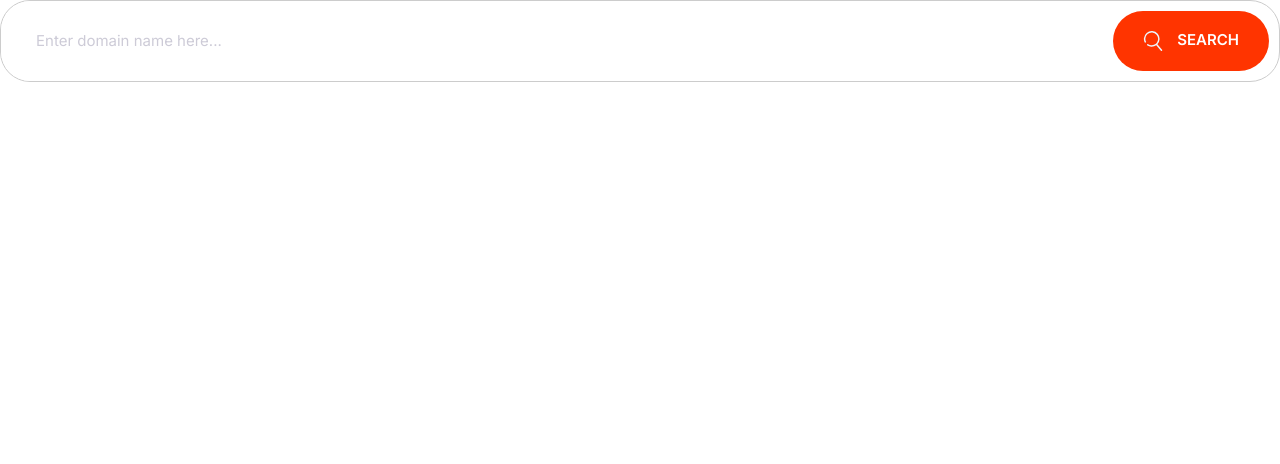
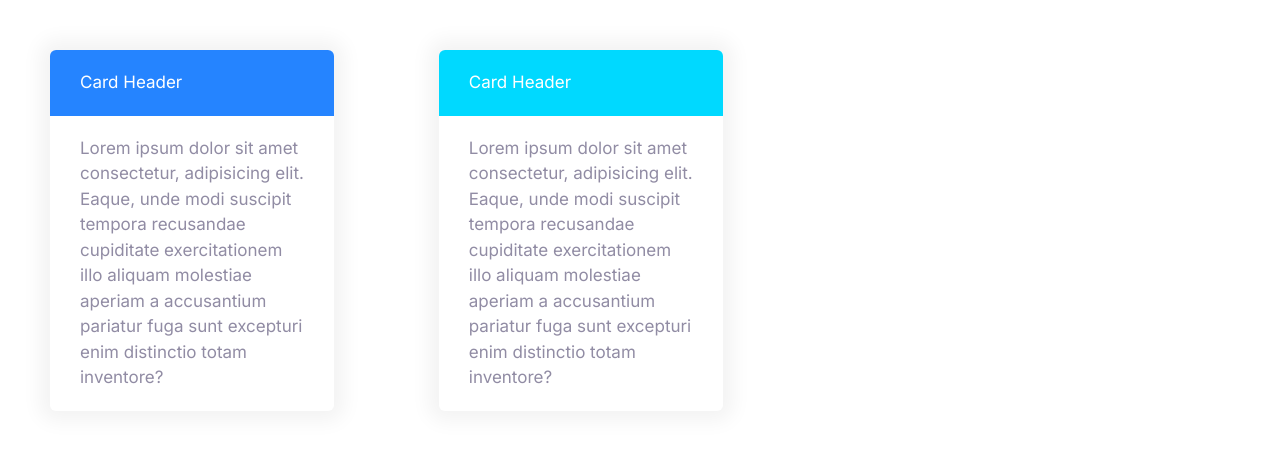
Before and after one commit to jay2100/Cloud-J, a plain HTML site: page index.html in a window 1280 px wide. Drawn offline with Linux system fonts and the light colour scheme.

Commit message:
Define Card

```diff
--- a/css/styles.css
+++ b/css/styles.css
@@ -276,5 +276,27 @@ a {
     .input {
         font-size: 1.5rem;
     }
+}
 
+/* Cards */
+
+.card {
+    border-radius: 6px;
+    box-shadow: 0 0 20px 10px #f3f3f3;
+    overflow: hidden;
 }
+
+.card__header,
+.card__body {
+    padding: 2rem 3rem;
+}
+
+.card--primary .card__header {
+    background: var(--color-primary);
+    color: white;
+}
+
+.card--secondary .card__header {
+    background: var(--color-secondary);
+    color: white;
+}
--- a/index.html
+++ b/index.html
@@ -13,19 +13,23 @@
 </head>
 
 <body>
-    <div class="input-group">
-        <input type="text" class="input" placeholder="Enter domain name here...">
-        <button class="btn btn--accent">
-            <svg class="icon icon-primary" style="
-            width: 2rem;
-            height: 2rem;
-            margin-right: 1rem;
-            vertical-align: middle;
-            fill: #fff;">
-                <use xlink:href="/images/sprite.svg#search"></use>
-            </svg>
-            Search
-        </button>
+    <div style="width: 30%; padding: 5rem; display: inline-block;">
+        <div class="card card--primary">
+            <header class="card__header">Card Header</header>
+            <div class="card__body">Lorem ipsum dolor sit amet consectetur, adipisicing elit. Eaque, unde modi suscipit
+                tempora recusandae cupiditate exercitationem illo aliquam molestiae aperiam a accusantium pariatur fuga
+                sunt
+                excepturi enim distinctio totam inventore?</div>
+        </div>
+    </div>
+    <div style="width: 30%; padding: 5rem; display: inline-block;">
+        <div class="card card--secondary">
+            <header class="card__header">Card Header</header>
+            <div class="card__body">Lorem ipsum dolor sit amet consectetur, adipisicing elit. Eaque, unde modi suscipit
+                tempora recusandae cupiditate exercitationem illo aliquam molestiae aperiam a accusantium pariatur fuga
+                sunt
+                excepturi enim distinctio totam inventore?</div>
+        </div>
     </div>
 </body>
 
```
Also changed, not shown: components/card.html (added, +18 -0 lines).
